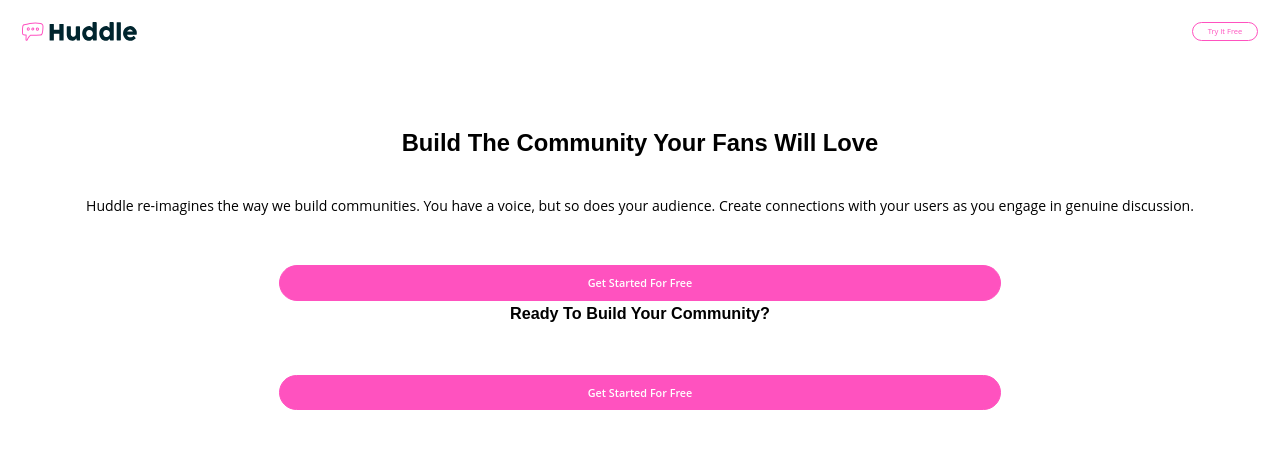
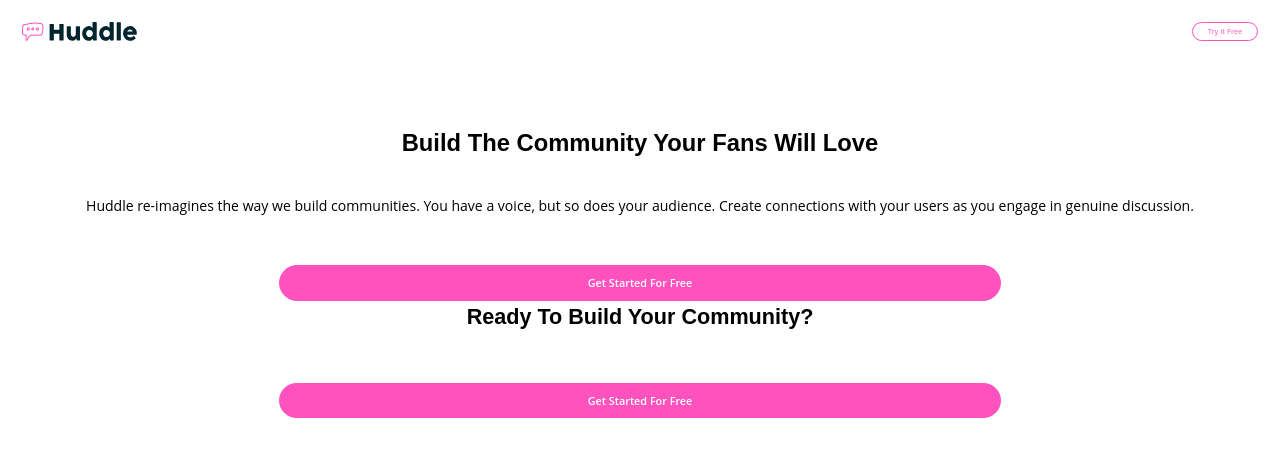
Before and after one commit to 20jasper/huddle-landing-page, a React (Create React App) app: page / in a window 1280 px wide. Shown: the top 456 px of the page. Built offline with nearby package versions, Linux system fonts and the light colour scheme.

Commit message:
styled h2

```diff
--- a/src/index.css
+++ b/src/index.css
@@ -96,6 +96,10 @@ h1{
 	font-size: 2.2rem;
 }
 
+h2{
+	font-size: 2rem;
+}
+
 /* general button styles */
 
 .main--button, .footer--button{
```
